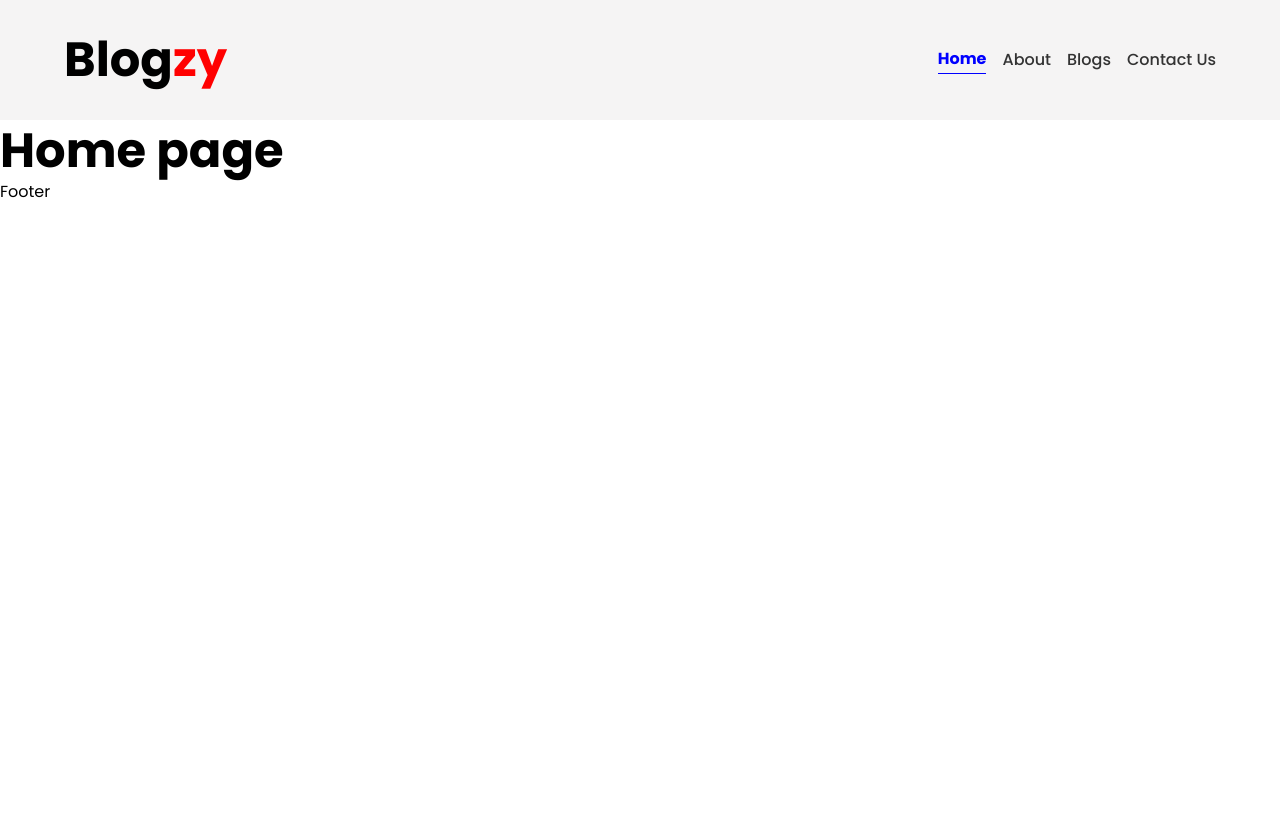
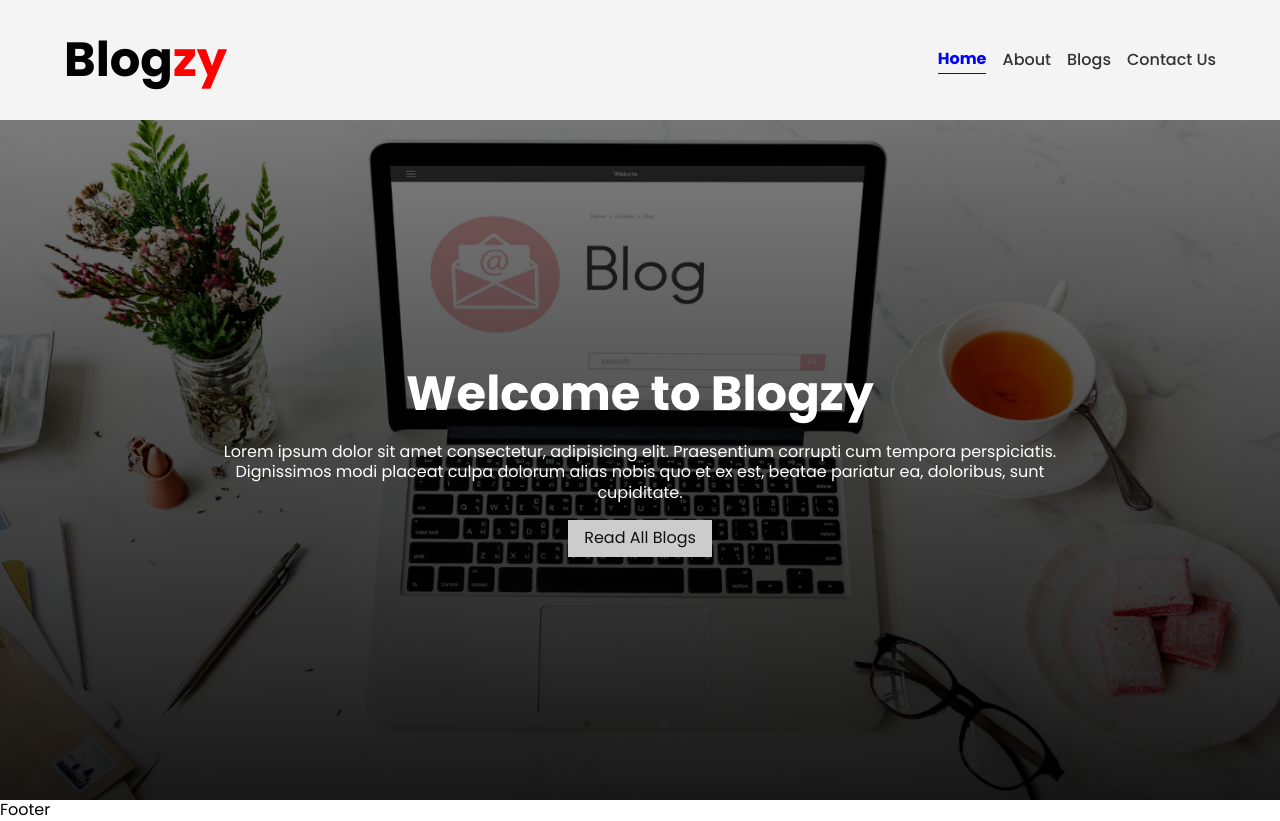
Before and after one commit to DevBammy/My-First-React-App, a React (Vite) app: page / in a window 1280 px wide. Before the commit the page ends 800 px from the top, so only its background shows below. Built offline with nearby package versions, Linux system fonts and the light colour scheme.

Commit message:
built the hero comp on the home page

```diff
--- /dev/null
+++ b/src/component/homeComps/Hero.jsx
@@ -0,0 +1,21 @@
+import { Link } from 'react-router-dom';
+import styles from './homeComps.module.css';
+
+const Hero = () => {
+  return (
+    <div className={styles.hero}>
+      <h1>Welcome to Blogzy</h1>
+      <p>
+        Lorem ipsum dolor sit amet consectetur, adipisicing elit. Praesentium
+        corrupti cum tempora perspiciatis. Dignissimos modi placeat culpa
+        dolorum alias nobis quo et ex est, beatae pariatur ea, doloribus, sunt
+        cupiditate.
+      </p>
+
+      <Link className="btn" to="/blog">
+        Read All Blogs
+      </Link>
+    </div>
+  );
+};
+export default Hero;
--- /dev/null
+++ b/src/component/homeComps/homeComps.module.css
@@ -0,0 +1,25 @@
+.hero {
+  width: 100%;
+  height: 85vh;
+  display: flex;
+  align-items: center;
+  justify-content: center;
+  flex-direction: column;
+  background: linear-gradient(rgba(0, 0, 0, 0.5), rgba(0, 0, 0, 0.9)),
+    url(../../assets/hero.jpg);
+  background-repeat: no-repeat;
+  background-size: cover;
+  background-position: center;
+}
+
+.hero h1 {
+  color: white;
+  margin-bottom: 1rem;
+}
+
+.hero p {
+  text-align: center;
+  width: 70%;
+  color: white;
+  margin-bottom: 1rem;
+}
--- a/src/index.css
+++ b/src/index.css
@@ -2,6 +2,7 @@
   padding: 0;
   margin: 0;
   box-sizing: border-box;
+  transition: 0.3s ease-in-out all;
 }
 
 body {
@@ -27,3 +28,16 @@ h3 {
 a {
   text-decoration: none;
 }
+
+.btn {
+  display: inline-block;
+  background-color: #ccc;
+  padding: 0.5rem 1rem;
+  border: none;
+  outline: none;
+  color: #111;
+}
+
+.btn:hover {
+  letter-spacing: 1px;
+}
--- a/src/pages/Home.jsx
+++ b/src/pages/Home.jsx
@@ -1,12 +1,13 @@
 import React from 'react';
 import Header from '../component/utils/Header';
 import Footer from '../component/utils/Footer';
+import Hero from '../component/homeComps/Hero';
 
 const Home = () => {
   return (
     <>
       <Header />
-      <h1>Home page</h1>
+      <Hero />
       <Footer />
     </>
   );
```
Also changed, not shown: src/assets/blog_posts.json (added, +72 -0 lines), src/assets/hero.jpg (added), src/assets/heroBg1.jpeg (added).
